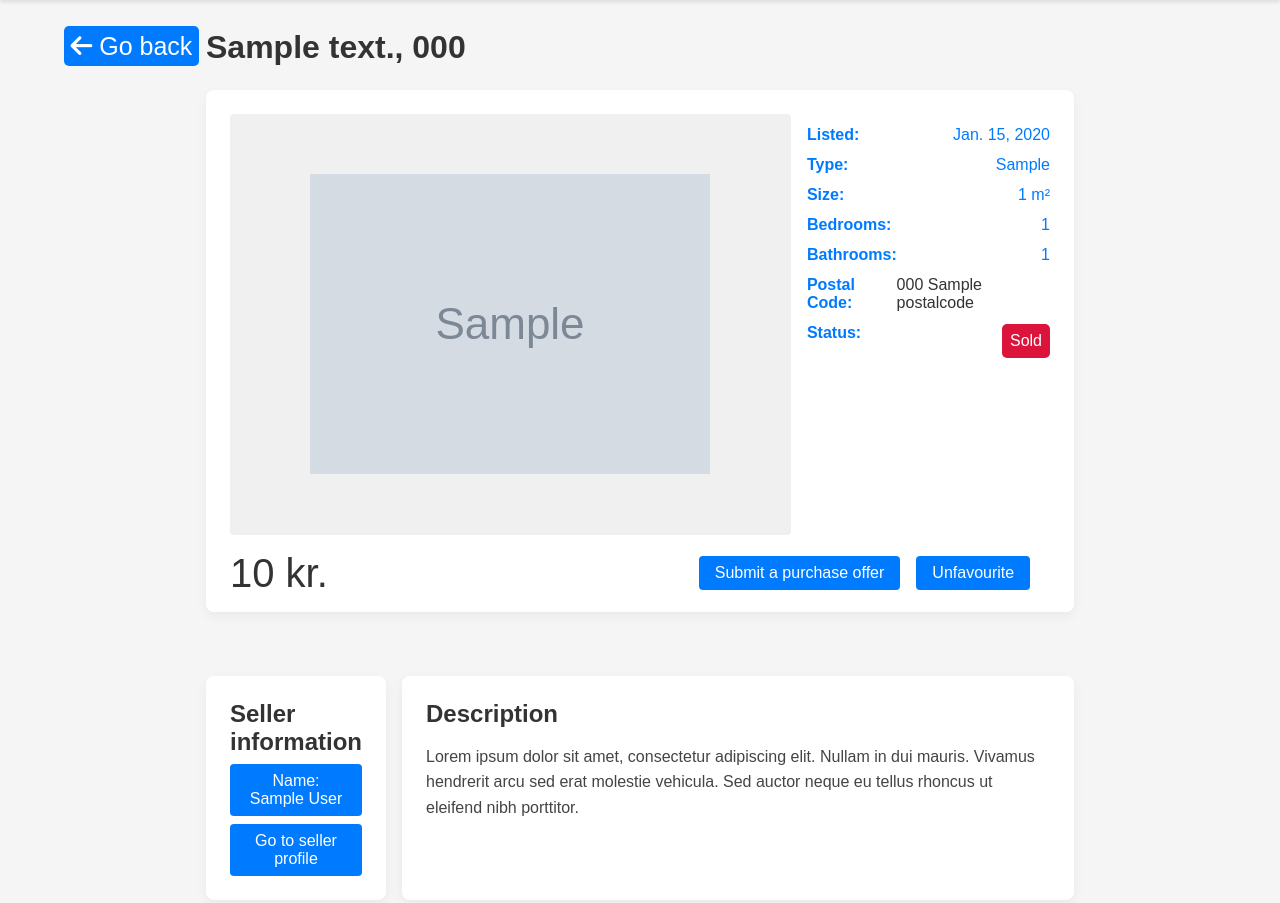
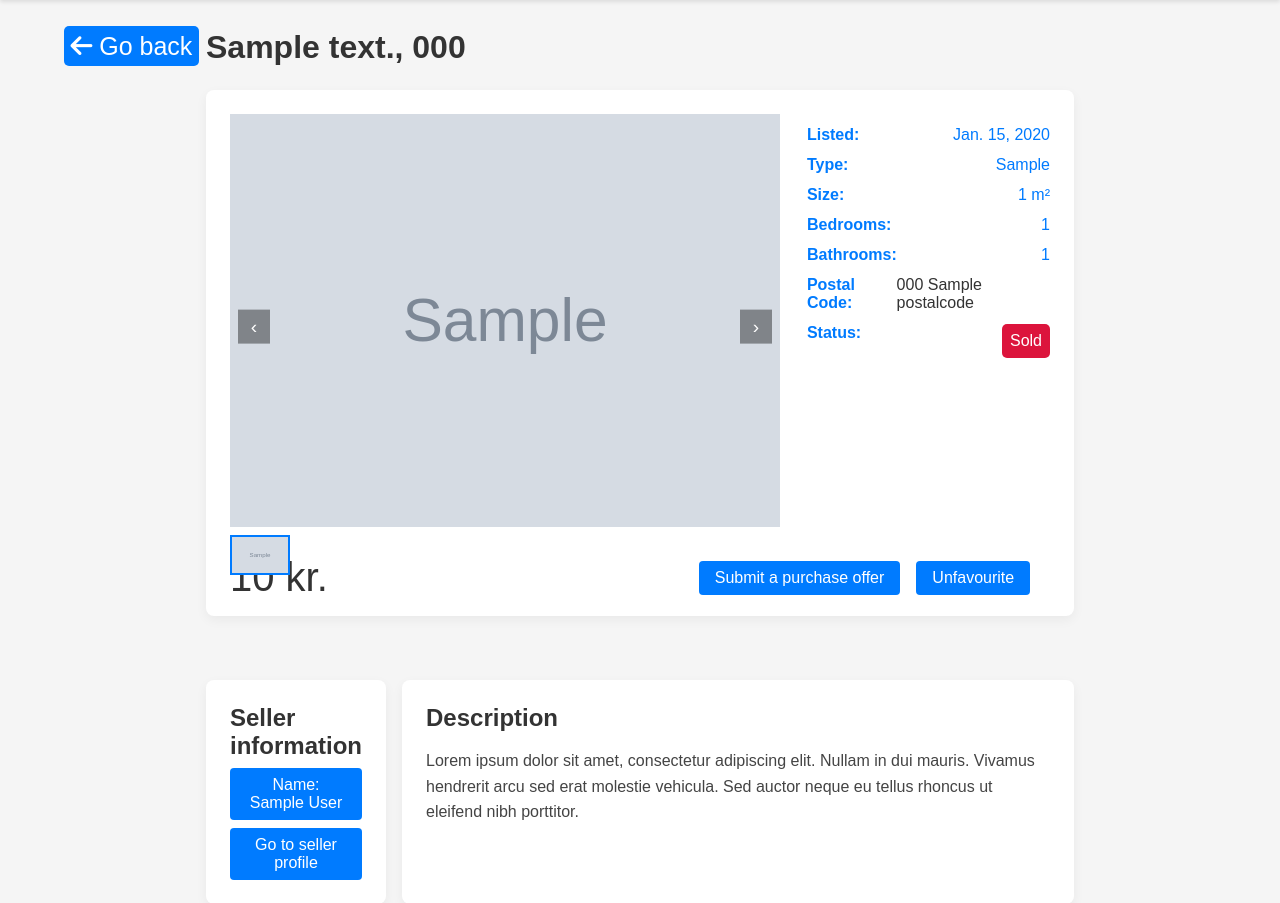
Before and after one commit to ElmarFossberg/CastleApartments2, a Django app: page /1 in a window 1280 px wide. Shown: the part 60-963 px from the top of the page. Run offline with Django 5.2, Linux system fonts and the light colour scheme; a user stored in the database is signed in; tables that the repository leaves empty hold one stand-in row (values such as "Sample post"); grey boxes marked "Sample" are stand-in pictures.

Commit message:
image dotið er komið letsgo
AYYYYY

```diff
--- a/static/css/apartment_detail.css
+++ b/static/css/apartment_detail.css
@@ -142,3 +142,69 @@
   gap: 1rem;              /* space between the two cards */
   margin-top: 2rem;        /* same as you had on the cards themselves */
 }
+
+
+.apartment-slider {
+  position: relative;
+  width: 100%;
+  height: 425px;
+  max-width: 550px;
+}
+
+.apartment-slider .slide {
+  display: none;
+  width: 100%;
+}
+
+.apartment-slider .slide.active {
+  display: block;
+}
+
+.apartment-slider .slide img {
+  width: 100%;
+  height: auto;
+  display: block;
+}
+
+/* Prev/Next buttons */
+.apartment-slider .prev,
+.apartment-slider .next {
+  position: absolute;
+  top: 50%;
+  transform: translateY(-50%);
+  background: rgba(0,0,0,0.4);
+  color: #fff;
+  border: none;
+  padding: 0.4rem 0.8rem;
+  cursor: pointer;
+  font-size: 1.2rem;
+  z-index: 2;
+}
+.apartment-slider .prev { left: 0.5rem; }
+.apartment-slider .next { right: 0.5rem; }
+
+/* Thumbnails row */
+.apartment-slider .thumbnails {
+  display: flex;
+  gap: 0.5rem;
+  margin-top: 0.5rem;
+  overflow: scroll;
+  overflow-y: hidden;
+
+  overflow-x: auto;       /* enable horizontal scroll when needed */
+  padding-bottom: 0.5rem; /* room for the scrollbar */
+  scrollbar-width: thin;  /* Firefox: thinner scrollbar */
+}
+.apartment-slider .thumb {
+  flex: 0 0 auto;      /* keep them from shrinking or growing */
+  width: 60px;
+  height: 40px;
+  object-fit: cover;
+  opacity: 0.6;
+  cursor: pointer;
+border: 2px solid transparent;
+}
+ .apartment-slider .thumb.current {
+  opacity: 1;
+  border-color: #007bff;
+}
--- /dev/null
+++ b/static/javascript/apartment_detail.js
@@ -0,0 +1,27 @@
+
+(function(){
+    const slider = document.querySelector('.apartment-slider');
+    if (!slider) return;
+    const slides = slider.querySelectorAll('.slide');
+    const thumbs = slider.querySelectorAll('.thumb');
+    const prevBtn = slider.querySelector('.prev');
+    const nextBtn = slider.querySelector('.next');
+    let current = 0;
+
+    function showSlide(idx) {
+      slides[current].classList.remove('active');
+      thumbs[current].classList.remove('current');
+      current = (idx + slides.length) % slides.length;
+      slides[current].classList.add('active');
+      thumbs[current].classList.add('current');
+}
+
+prevBtn.addEventListener('click', () => showSlide(current - 1));
+nextBtn.addEventListener('click', () => showSlide(current + 1));
+
+thumbs.forEach(thumb => {
+  thumb.addEventListener('click', e => {
+    showSlide(parseInt(e.currentTarget.dataset.index, 10));
+  });
+});
+})();
--- a/templates/apartments/apartment_detail.html
+++ b/templates/apartments/apartment_detail.html
@@ -8,12 +8,35 @@
     <h1 class="apartment-title">{{ apartment.address }}, {{ apartment.postal_code }} </h1>
 
     <div class="apartment-info-grid">
-        <div class="apartment-image">
-            <!-- Placeholder for image - in a real app you'd have an image field in your model -->
-            <div class="image-placeholder">
-            <img src="{{ images.0.image }}" alt="{{ apartment.address }}" />
+      <div class="apartment-image">
+        <!-- Slider gallery for all images -->
+        <div class="apartment-slider">
+          {% for img in images %}
+            <div class="slide{% if forloop.first %} active{% endif %}">
+              <img
+                src="{{ img.image }}"
+                alt="{{ apartment.address }} ({{ forloop.counter }})"
+              />
             </div>
+          {% endfor %}
+
+          <!-- Prev / Next controls -->
+          <button class="prev">‹</button>
+          <button class="next">›</button>
+
+          <!-- Thumbnails -->
+          <div class="thumbnails">
+            {% for img in images %}
+              <img
+                class="thumb{% if forloop.first %} current{% endif %}"
+                src="{{ img.image }}"
+                data-index="{{ forloop.counter0 }}"
+                alt="Thumb {{ forloop.counter }}"
+              />
+            {% endfor %}
+          </div>
         </div>
+      </div>
 
         <div class="apartment-details">
             <div class="detail-row">
--- a/templates/base.html
+++ b/templates/base.html
@@ -22,5 +22,6 @@
     </main>
     {% include '_footer.html' %}
 <script src="{% static 'javascript/aria-current.js' %}"></script>
+<script src="{% static 'javascript/apartment_detail.js' %}"></script>
 </body>
 </html>
```
